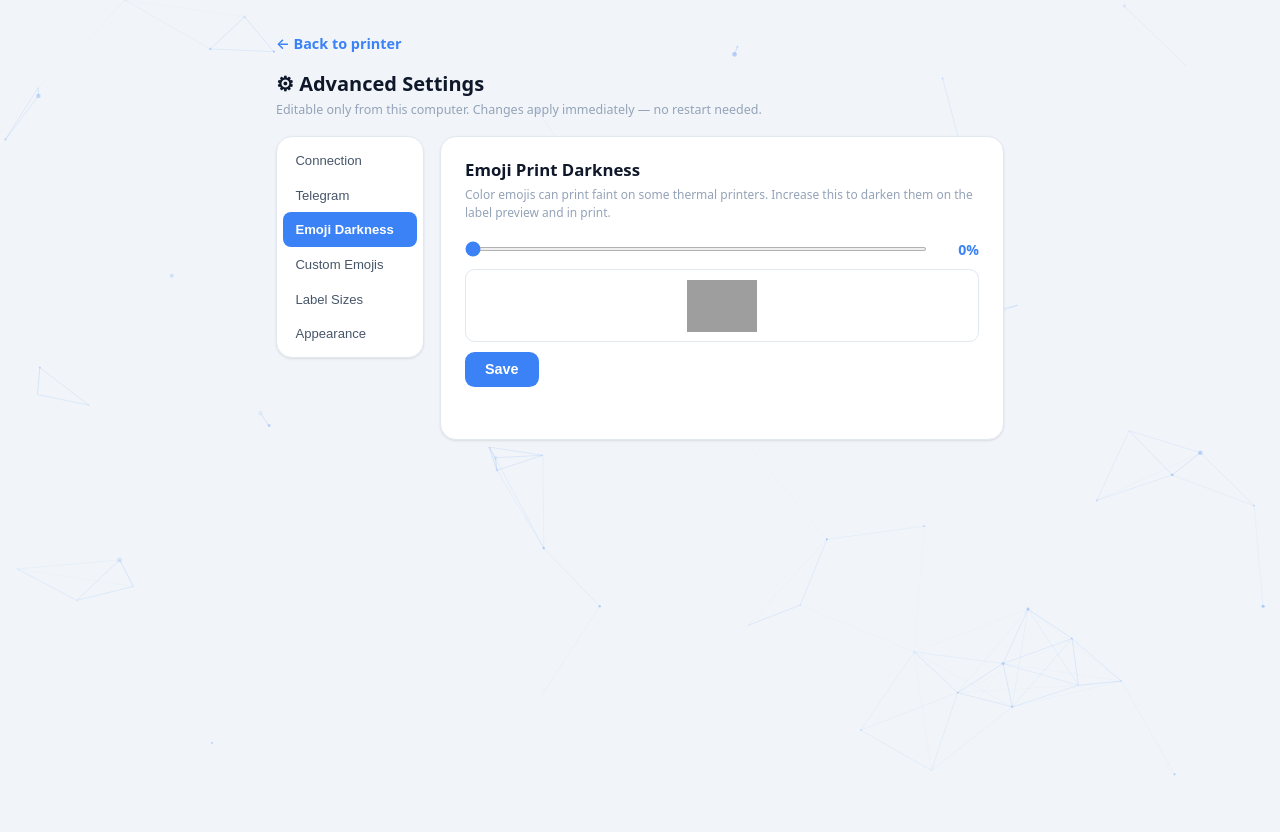
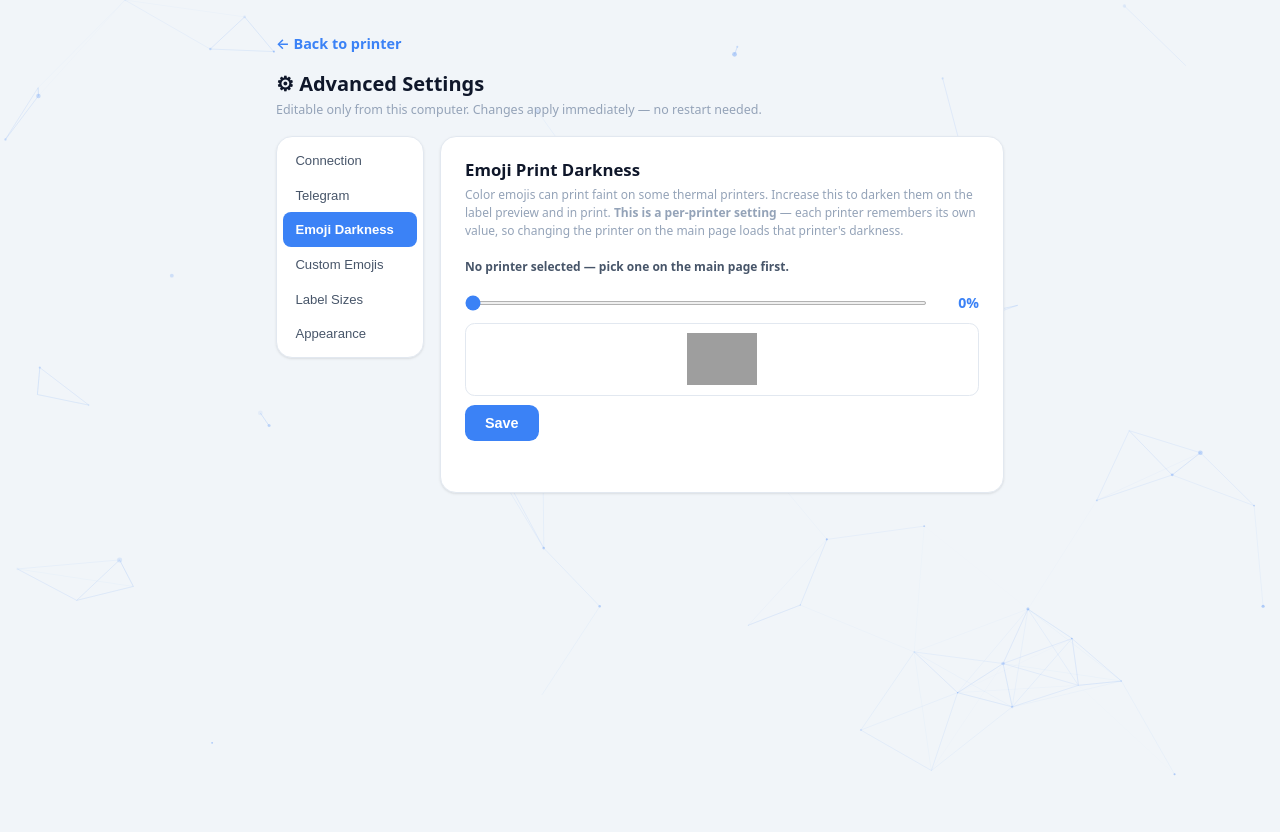
Before and after one commit to sholder89/voice-label-printer, a Flask app: page /advanced in a window 1280 px wide, after a click on "Emoji Darkness". Run offline with Flask 3, Linux system fonts and the light colour scheme; data that the repository does not hold is empty; parts of the project's set-up code (start-up, migrations or seed data) failed here and were passed over; grey boxes are pictures that could not be loaded.

Commit message:
Make emoji print darkness a per-printer setting
Emoji darkness is now stored as a {printer: pct} map instead of one global
value, so each printer remembers its own darkness. The correct value is
applied before every print, preview, and voice job based on the selected
printer.

- _darkness_for(printer) resolves the per-printer value with a legacy global
  fallback, so existing single-value configs migrate non-destructively
- GET /config/emoji-darkness returns the current printer's value + name;
  POST saves against the named (or currently selected) printer
- Advanced page notes it's a per-printer setting and shows which printer
  is being adjusted

Co-Authored-By: Claude Opus 4.8 <noreply@anthropic.com>

```diff
--- a/client/app.py
+++ b/client/app.py
@@ -129,13 +129,20 @@ def _save_history():
         pass
 
 
-_emoji_darkness = 0   # 0–100, persisted in config.json
+_emoji_darkness = {}          # {printer_name: pct (0–100)}, persisted in config.json
+_emoji_darkness_default = 0   # legacy global fallback for printers with no value set
+
+
+def _darkness_for(printer):
+    """Emoji darkness for a given printer, falling back to the legacy global
+    value for any printer that hasn't been configured individually yet."""
+    return _emoji_darkness.get(printer or "", _emoji_darkness_default)
 
 
 def _load_config():
     """Load runtime overrides (set via the Advanced page). Saved values win
     over .env defaults; missing keys keep their current value."""
-    global _emoji_darkness, _TG_TOKEN, _TG_CHAT, _TG_ENABLED
+    global _emoji_darkness, _emoji_darkness_default, _TG_TOKEN, _TG_CHAT, _TG_ENABLED
     try:
         with open(_CONFIG_PATH) as f:
             cfg = json.load(f)
@@ -143,9 +150,15 @@ def _load_config():
             runtime["relay_url"] = cfg["relay_url"]
         if cfg.get("token"):
             runtime["token"] = cfg["token"]
-        if "emoji_darkness" in cfg:
-            _emoji_darkness = max(0, min(100, int(cfg["emoji_darkness"])))
-            set_emoji_darkness(_emoji_darkness)
+        ed = cfg.get("emoji_darkness")
+        if isinstance(ed, dict):
+            _emoji_darkness = {str(k): max(0, min(100, int(v))) for k, v in ed.items()}
+        elif ed is not None:
+            # Legacy single global value (pre per-printer) — keep it as the
+            # fallback for every printer until each one is configured.
+            _emoji_darkness_default = max(0, min(100, int(ed)))
+        if "emoji_darkness_default" in cfg:
+            _emoji_darkness_default = max(0, min(100, int(cfg["emoji_darkness_default"])))
         if cfg.get("tg_token"):
             _TG_TOKEN = cfg["tg_token"]
         if "tg_chat" in cfg:
@@ -163,7 +176,8 @@ def _save_config():
             json.dump({
                 "relay_url":      runtime["relay_url"],
                 "token":          runtime["token"],
-                "emoji_darkness": _emoji_darkness,
+                "emoji_darkness":         _emoji_darkness,
+                "emoji_darkness_default": _emoji_darkness_default,
                 "tg_token":   _TG_TOKEN or "",
                 "tg_chat":    _TG_CHAT  or "",
                 "tg_enabled": _TG_ENABLED,
@@ -508,22 +522,26 @@ def emoji_darkness_preview():
 def get_emoji_darkness():
     if not _is_local_request():
         return jsonify({"error": "forbidden"}), 403
-    return jsonify({"emoji_darkness": _emoji_darkness})
+    printer = state["printer"]
+    return jsonify({"emoji_darkness": _darkness_for(printer), "printer": printer})
 
 
 @app.route("/config/emoji-darkness", methods=["POST"])
 def post_emoji_darkness():
     if not _is_local_request():
         return jsonify({"error": "forbidden"}), 403
-    global _emoji_darkness
     data = request.get_json(silent=True) or {}
     val  = data.get("emoji_darkness")
     if val is None:
         return jsonify({"error": "emoji_darkness required"}), 400
-    _emoji_darkness = max(0, min(100, int(val)))
-    set_emoji_darkness(_emoji_darkness)
+    # Emoji darkness is per-printer — save it against the named printer (or the
+    # one currently selected on the main page).
+    printer = data.get("printer") or state["printer"]
+    if not printer:
+        return jsonify({"error": "no printer selected"}), 400
+    _emoji_darkness[printer] = max(0, min(100, int(val)))
     _save_config()
-    return jsonify({"ok": True, "emoji_darkness": _emoji_darkness})
+    return jsonify({"ok": True, "emoji_darkness": _emoji_darkness[printer], "printer": printer})
 
 
 @app.route("/config/telegram", methods=["GET"])
@@ -604,6 +622,8 @@ def preview():
     qr_show_text = request.args.get("qr_show_text", str(state["qr_show_text"])).lower() not in ("false", "0")
     if size not in LABEL_SIZES:
         size = "2x1"
+    # Match the preview's emoji darkness to the currently selected printer
+    set_emoji_darkness(_darkness_for(state["printer"]))
     # Brother tape renders landscape so the preview matches the printed output
     w, h = render_dimensions(size)
     img  = render_label(text, w, h, dpi=203, font_style=font_style, border=border,
@@ -636,6 +656,7 @@ def manual_print():
         return jsonify({"error": "no text"}), 400
     if not printer:
         return jsonify({"error": "no printer selected"}), 400
+    set_emoji_darkness(_darkness_for(printer))
     try:
         for i in range(copies):
             if i > 0:
@@ -802,6 +823,7 @@ def poll_loop():
                     printer = state["printer"]
                     if not printer:
                         continue
+                    set_emoji_darkness(_darkness_for(printer))
                     try:
                         print_label(
                             text, printer, state["size"],
--- a/client/templates/advanced.html
+++ b/client/templates/advanced.html
@@ -269,7 +269,8 @@ input[type=range] { flex:1; accent-color:var(--accent); height:4px; cursor:point
       <section id="sec-darkness" class="settings-section">
         <div class="card">
           <h2>Emoji Print Darkness</h2>
-          <p class="hint">Color emojis can print faint on some thermal printers. Increase this to darken them on the label preview and in print.</p>
+          <p class="hint">Color emojis can print faint on some thermal printers. Increase this to darken them on the label preview and in print. <b>This is a per-printer setting</b> — each printer remembers its own value, so changing the printer on the main page loads that printer's darkness.</p>
+          <p class="hint" id="darkness-printer" style="font-weight:600; color:var(--text2)"></p>
           <div class="slider-row">
             <input type="range" id="emoji-darkness" min="0" max="100" step="1" value="0"
                    oninput="onDarknessSlider(this.value)">
@@ -495,6 +496,9 @@ function loadDarkness() {
     document.getElementById('darkness-val').textContent = v + '%';
     document.getElementById('darkness-preview').src =
       '/config/emoji-darkness/preview?pct=' + v + '&t=' + Date.now();
+    document.getElementById('darkness-printer').textContent = d.printer
+      ? 'Adjusting darkness for: ' + d.printer
+      : 'No printer selected — pick one on the main page first.';
   }).catch(() => {});
 }
 
@@ -505,7 +509,7 @@ function saveDarkness() {
     body: JSON.stringify({ emoji_darkness: v }),
   }).then(r => r.json()).then(d => {
     if (d.error) { darknessNote(d.error, 'err'); return; }
-    darknessNote('Saved ✓ — applies to the next print.', 'ok');
+    darknessNote('Saved ✓ for ' + d.printer + ' — applies to the next print.', 'ok');
   }).catch(() => darknessNote('Save failed.', 'err'));
 }
 
```
